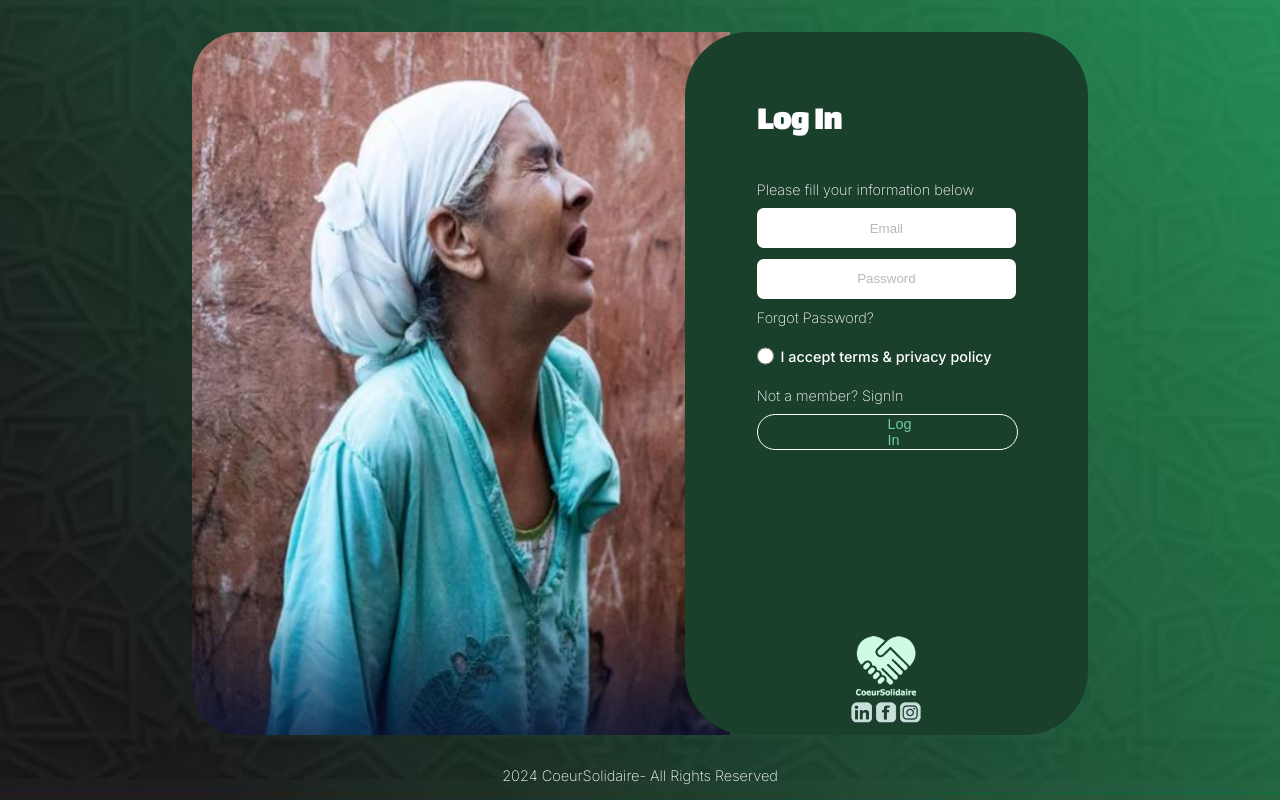
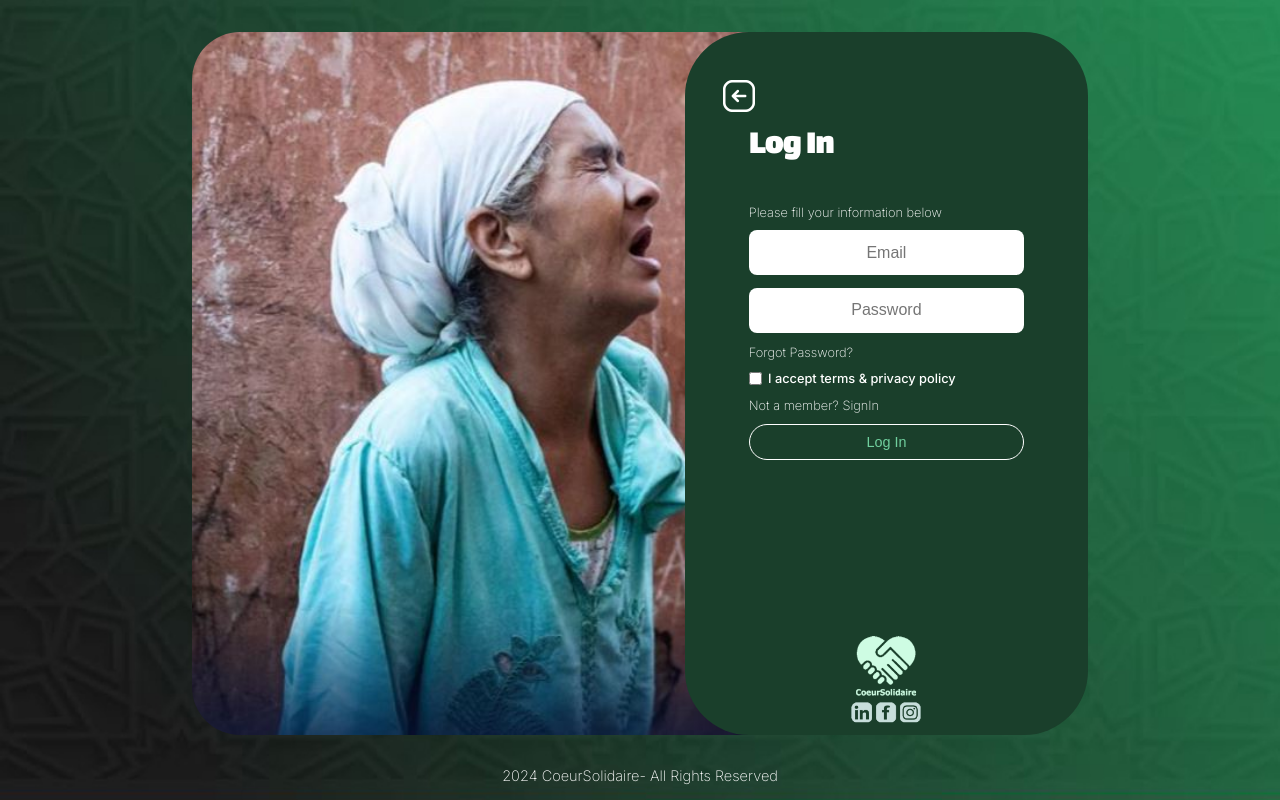
Before and after one commit to ousaro/PPP_V2, a React (Create React App) app in the folder FrontEnd/coeursolidaire/: page /LogIn in a window 1280 px wide. Built offline with nearby package versions, Linux system fonts and the light colour scheme.

Commit message:
finishing the login pg

```diff
--- a/FrontEnd/coeursolidaire/src/Pages/Home.js
+++ b/FrontEnd/coeursolidaire/src/Pages/Home.js
@@ -24,8 +24,9 @@ const Home = () => {
                 </section>
 
                 <section className="Home_Content_Btn">
-                    <button className="Btn_Volunteer">Are you a volounteer?</button>
-                    <button className="Btn_Association" >Are you an association?</button>
+                    <Link to="/LogIn"><button className="Btn_Volunteer">Are you a volounteer?</button></Link>
+
+                    <Link to="/LogIn"><button className="Btn_Association" >Are you an association?</button></Link>
                 </section>
 
             </main>
--- a/FrontEnd/coeursolidaire/src/Pages/LogIn.js
+++ b/FrontEnd/coeursolidaire/src/Pages/LogIn.js
@@ -12,7 +12,12 @@ const LogIn = () => {
 
             <main className="LogIn_Content">
 
-                <form className="LogIn_Content_Form">
+
+                <form className="LogIn_Content_Form" onSubmit={(e)=>
+                            {e.preventDefault()
+                            alert("log in success")}}>
+
+                    <Link to="/"><div className="LogIn_Form_BackArrow"></div></Link>
 
                     <section className="LogIn_Form_Header">
                         <h1>Log In</h1>
@@ -22,20 +27,26 @@ const LogIn = () => {
 
                         <p>Please fill your information below</p>
 
-                        <input type="text" placeholder="Email" />
-                        <input type="password" placeholder="Password"/>
+                        <section className="LogIn_Form_Data">
+                            <input type="text" placeholder="Email" required/>
+                            <input type="password" placeholder="Password" required/>
+                        </section>
 
-                        <p><Link>Forgot Password?</Link></p>
+                        <section className="LogIn_Form_ForgotPass">
+                            <p><Link to="/">Forgot Password?</Link></p>
+                        </section>
 
                         <section className="LogIn_Form_Terms">
-                            <input type="radio" />
+                            <input type="checkbox"  required/>
                             <p>I accept terms & privacy policy</p>
                         </section>
 
 
-                        <p>Not a member? <Link>SignIn</Link></p>
+                        <section className="LogIn_Form_SignIn">
+                            <p>Not a member? <Link to="/">SignIn</Link></p>
+                        </section>
 
-                        <Link><button className="LogIn_Form_Btn">Log In</button></Link>
+                        <button type="submit" className="LogIn_Form_Btn">Log In</button>
 
                     </section>
 
--- a/FrontEnd/coeursolidaire/src/index.css
+++ b/FrontEnd/coeursolidaire/src/index.css
@@ -126,19 +126,21 @@ body{
   color: white;
   border: 1px solid white;
   border-radius: 3em;
-  font-size:clamp(0.7em,1.4cqi, 1.3em);
   padding: 0 9em;
-  height: 4em;
   font-weight: bold;
 
 }
 
 .Btn_Volunteer{
   background-color: var(--BtnColor1);
+  height: 4.1em;
+  font-size:clamp(0.7em,1.5cqi, 1.34em);
 }
 
 .Btn_Association{
   background-color: var(--BtnColor2);
+  font-size:clamp(0.7em,1.4cqi, 1.3em);
+  height: 4em;
 }
 
 .Btn_Volunteer:hover,
@@ -173,6 +175,7 @@ body{
 .Home_Footer a:hover{
   opacity: 80%;
   font-weight: 250;
+  text-shadow: 1px 1px 8px var(--FORMTEXTBTN);
 }
 
 
@@ -324,7 +327,7 @@ body{
   display: flex;
   background-image: url(imgs/LogInHero.JPG);
   background-repeat: no-repeat;
-  background-size: 60% 100%;
+  background-size: 70% 100%;
   border-radius: 3em;
   width: 70%;
   margin-top: 2em;
@@ -339,21 +342,47 @@ body{
   border-radius: 2em 0em 0em 2em;
 }
 
+
+
 .LogIn_Content_Form{
   background-color: var(--FormColor);
+
   width: 45%;
   height: inherit;
   border-radius: 4em;
   display: flex;
   flex-direction: column;
   box-sizing: border-box;
-  padding: 4em 4.5em 0.5em 4.5em;
+  padding: 5.5em clamp(1em,5cqi,4.5em) 0.5em clamp(1em,5cqi,4.5em);
+  position: relative;
+}
+
+.LogIn_Form_BackArrow{
+  display: flex;
+  width: clamp(1em,3cqi,2em);
+  height: clamp(1em,3cqi,2em);
+  position: absolute;
+  top:3em;
+  left: clamp(1em,3cqi,2.5em);
+  box-sizing: border-box;
+  background-image: url(imgs/arrow-left_w.png);
+  background-repeat: no-repeat;
+  background-size: 100%;
+  border-radius: clamp(0.2em,0.5cqi,0.6em);
+
+}
+
+.LogIn_Form_BackArrow:hover{
+  width: clamp(0.9em,2.8cqi,1.9em);
+  height: clamp(0.9em,2.8cqi,1.9em);
+  opacity: 85%;
+  box-shadow: 1px 1px 4px var(--FORMTEXTBTN);
 }
 
 
 .LogIn_Form_Header{
 font-family: Lalezar;
-font-size: 1.4em;
+font-size: clamp(1em, 2cqi, 1.4em);
 color: white;
 }
 
@@ -368,20 +397,38 @@ color: white;
 .LogIn_Form_Content p{
   color: white;
   font-weight: 200;
-  font-size: 0.9em;
-  margin-bottom: 0.7em;
+  font-size: clamp(0.6em,1cqi,0.9em);
+  margin-bottom: 0.8em;
 
 }
 
-.LogIn_Form_Content input{
+
+.LogIn_Form_Data input{
   border-radius: 0.5em;
   margin-bottom: 0.8em;
   border: none;
-  height:3em;
+  height:clamp(1em,3.5cqi,3em);
+  width: 100%;
+  box-sizing: border-box;
+  padding: 1em;
+  font-size: clamp(0.5em,1.5cqi,1em);
 }
 
-.LogIn_Form_Content input::placeholder{
+.LogIn_Form_Data input::placeholder{
   text-align: center;
+
+}
+
+.LogIn_Form_Data input:focus,
+.LogIn_Form_Data input:hover{
+  outline: none;
+  border: 1px solid var(--FORMTEXTBTN);
+  box-shadow: 1px 1px 3px var(--FORMTEXTBTN);
+}
+
+.LogIn_Form_Data input:hover::placeholder
+,.LogIn_Form_Data input:focus::placeholder
+ {
   opacity: 50%;
 }
 
@@ -395,26 +442,27 @@ color: white;
   text-decoration: none;
 }
 
-.LogIn_Form_Footer{
-  display: flex;
-  flex-direction: column;
-  place-items: center;
-
+.LogIn_Form_Content a:hover{
+  opacity: 80%;
+  text-shadow: 1px 1px 8px var(--FORMTEXTBTN);
 }
 
 .LogIn_Form_Terms{
   display: flex;
   gap: 0.4em;
+  margin-bottom: 0.8em;
 }
 
 .LogIn_Form_Terms p{
   font-weight: 500;
-  align-self: center;
+  margin: auto 0;
+
 }
 
 .LogIn_Form_Terms input{
-  width: 1.3em;
+  width: clamp(0.8em,1cqi,1.3em);
 }
+
 
 
 .LogIn_Form_Btn{
@@ -422,10 +470,24 @@ color: white;
   background-color: transparent;
   border: 1px solid white;
   border-radius: 3em;
-  font-size:clamp(0.7em,1.2cqi, 0.9em);
-  padding: 0 9em;
+  font-size:clamp(0.6em,1.2cqi, 0.9em);
   width: 100%;
   height: 2.5em;
+
+}
+
+
+.LogIn_Form_Btn:hover{
+ box-shadow: 1px 1px 8px var(--FORMTEXTBTN);
+ text-shadow: 1px 1px 8px var(--FORMTEXTBTN);
+ cursor: pointer;
+}
+
+
+.LogIn_Form_Footer{
+  display: flex;
+  flex-direction: column;
+  place-items: center;
 
 }
 
@@ -444,7 +506,7 @@ color: white;
 }
 
 .LogIn_Form_SocialLinks li img{
-  width:clamp(1.5em,3cqi,1em);
+  width:clamp(1em,2cqi,1.5em);
   height: auto;
 }
 
```
Also changed, not shown: FrontEnd/coeursolidaire/src/imgs/arrow-left.png (added), FrontEnd/coeursolidaire/src/imgs/arrow-left_w.png (added).
